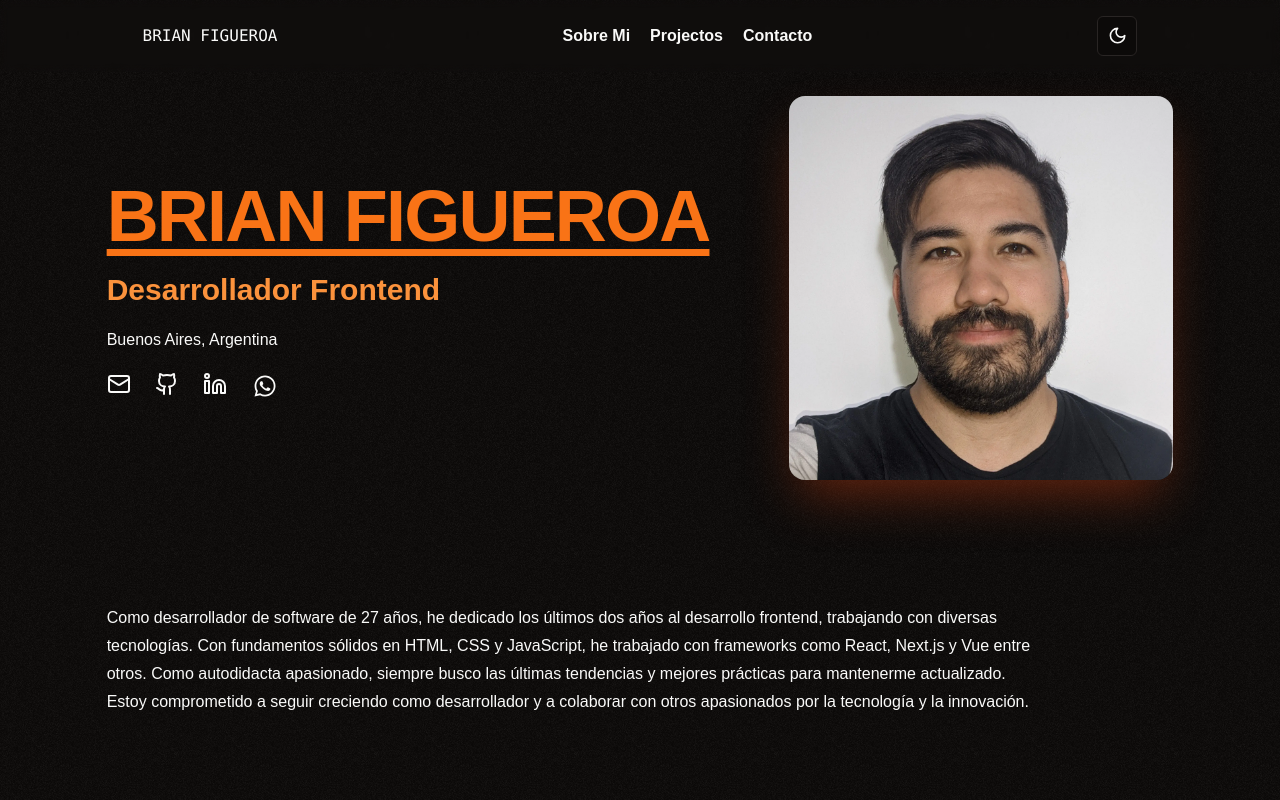
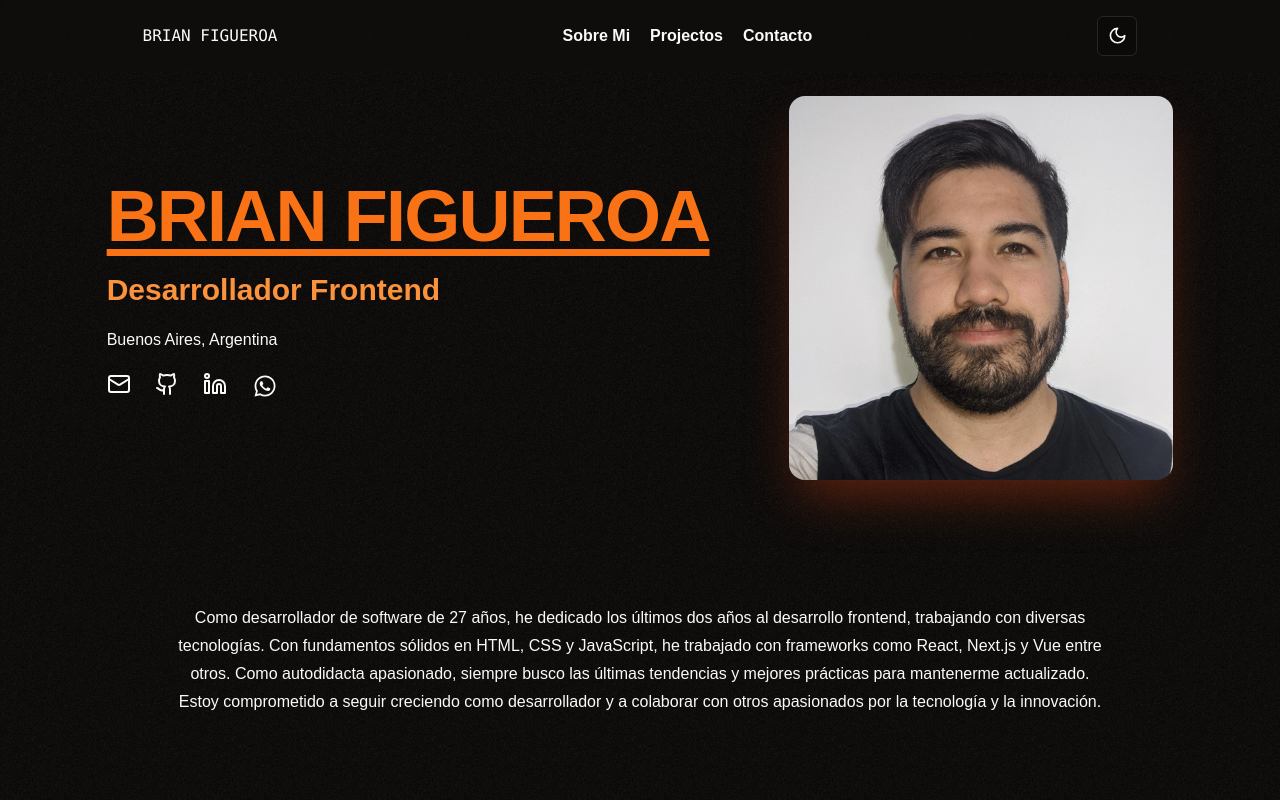
Before and after one commit to brianfigueroa10/brianfigueroa-portfolio, a React (Vite) app: page / in a window 1280 px wide. Shown: the top 800 px of the page. Built offline with nearby package versions, Linux system fonts and the light colour scheme; a web font is replaced by a local one.

Commit message:
correction text and width component

```diff
--- a/src/components/about.tsx
+++ b/src/components/about.tsx
@@ -4,7 +4,7 @@ export default function About() {
       <div
         className="flex mt-24 flex-col lg:flex-row items-center justify-between w-10/12 mb-16"
         id="about">
-        <p className="font-medium text-balance leading-7 text-center lg:text-start animated-img max-lg:w-11/12 w-fit">
+        <p className="font-medium text-balance leading-7 text-center  animated-img max-lg:w-11/12 w-fit">
           Como desarrollador de software de 27 años, he dedicado los últimos dos
           años al desarrollo frontend, trabajando con diversas tecnologías. Con
           fundamentos sólidos en HTML, CSS y JavaScript, he trabajado con
```
